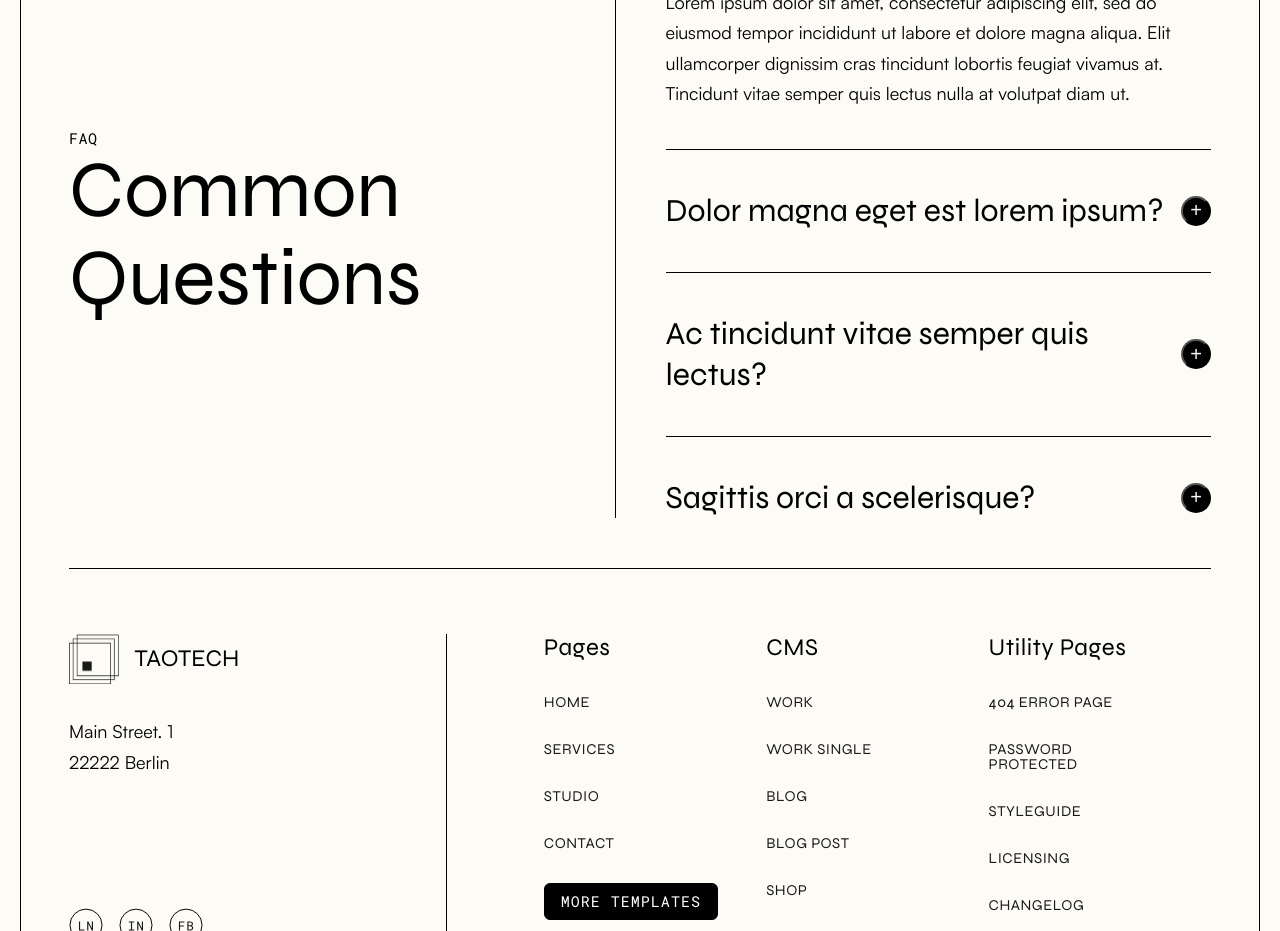
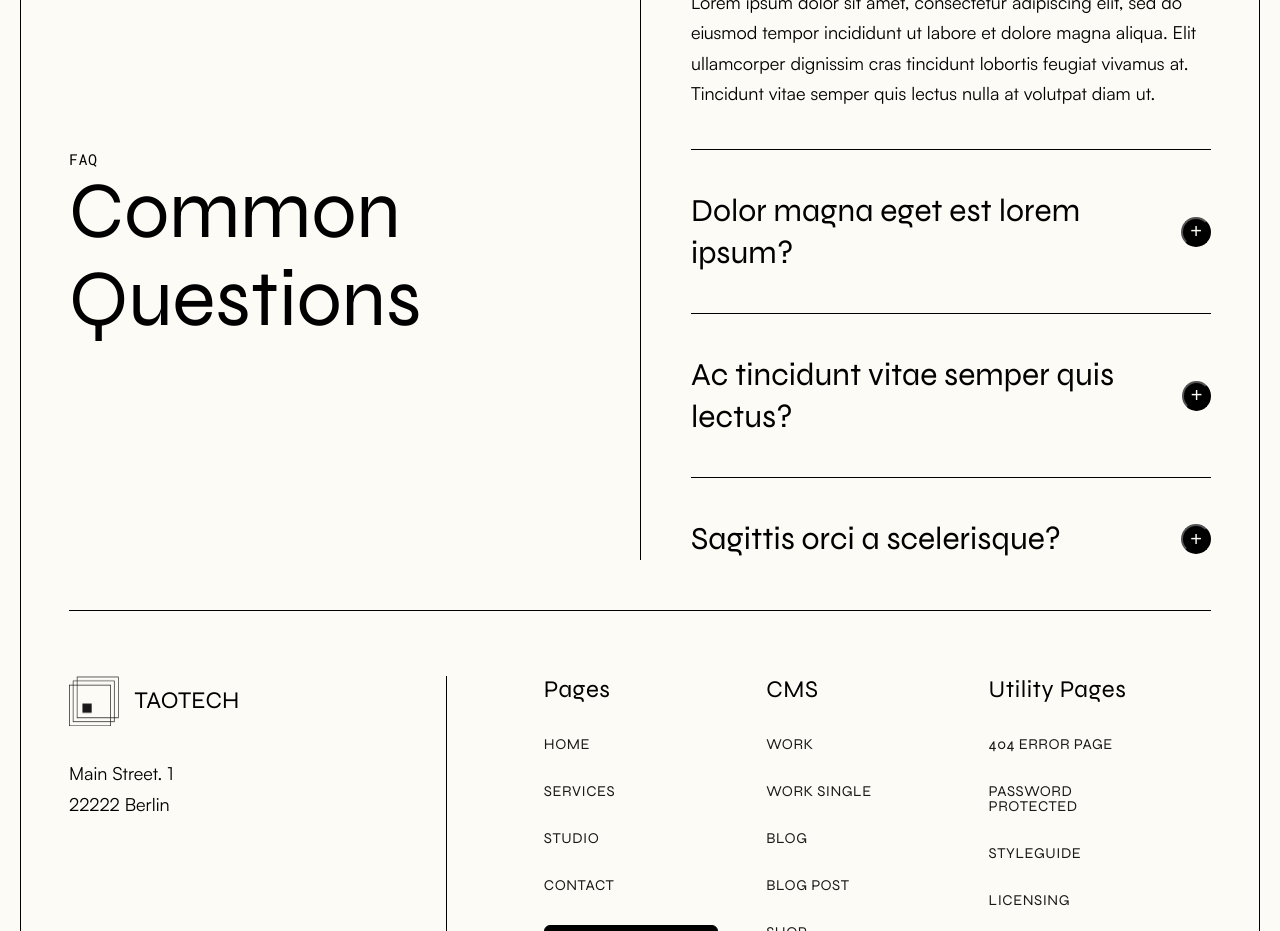
Before and after one commit to taodemy/website, a Next.js app: page /contact in a window 1280 px wide. Shown: the part 1220-2151 px from the top of the page. Built offline with nearby package versions, Linux system fonts and the light colour scheme.

Commit message:
update: modify Common Questions title

```diff
--- a/components/general/CommonQuestions.tsx
+++ b/components/general/CommonQuestions.tsx
@@ -11,11 +11,7 @@ const CommonQuestions = () => {
         >
           FAQ
         </p>
-        <h1 className={`global__heading--small ${fontSyne.className}`}>
-          Common
-          <br />
-          Questions
-        </h1>
+        <h1 className={`global__heading--small ${fontSyne.className}`}>Common Questions</h1>
       </div>
       <FAQ />
     </section>
--- a/styles/CommonQuestions.module.css
+++ b/styles/CommonQuestions.module.css
@@ -6,6 +6,7 @@
   align-items: center;
 }
 .questions_title__contrainer {
-  width: 50%;
+  width: 30%;
   height: 80%;
+  padding-right: 20%;
 }
```
